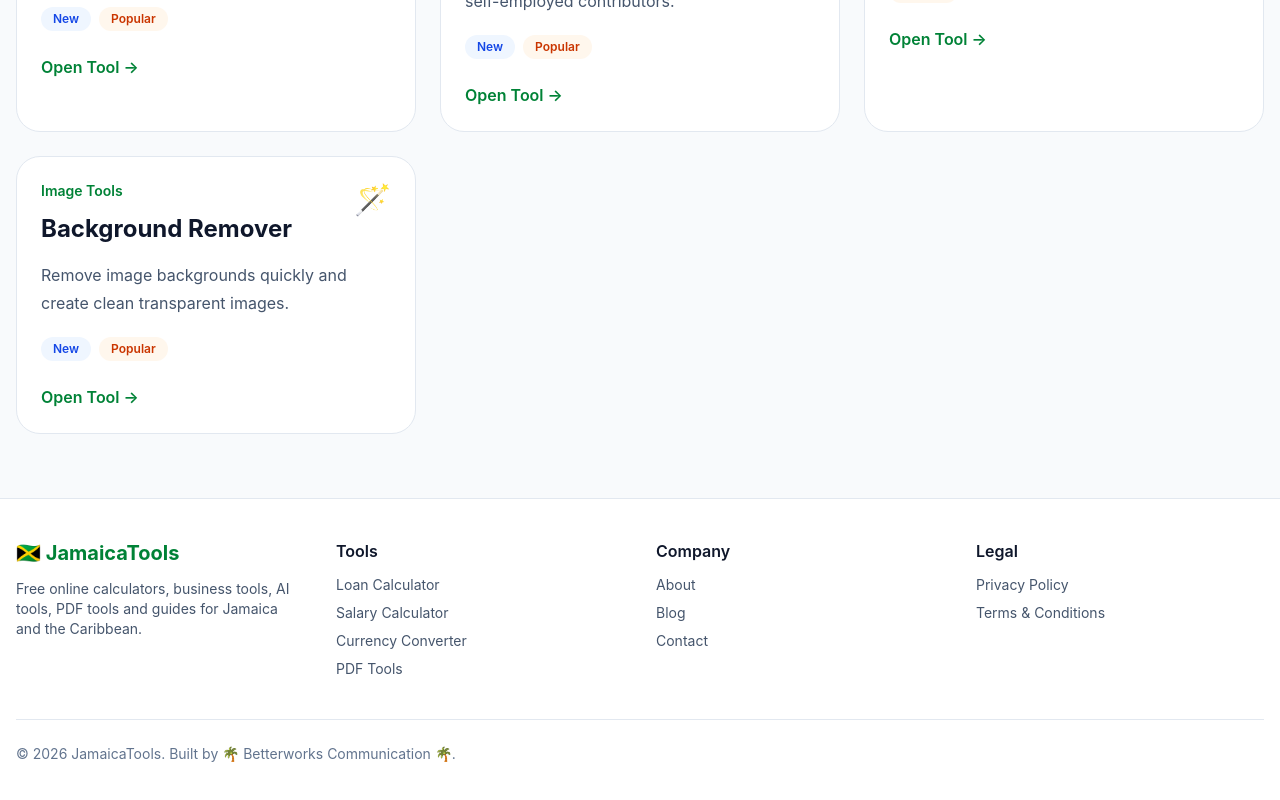
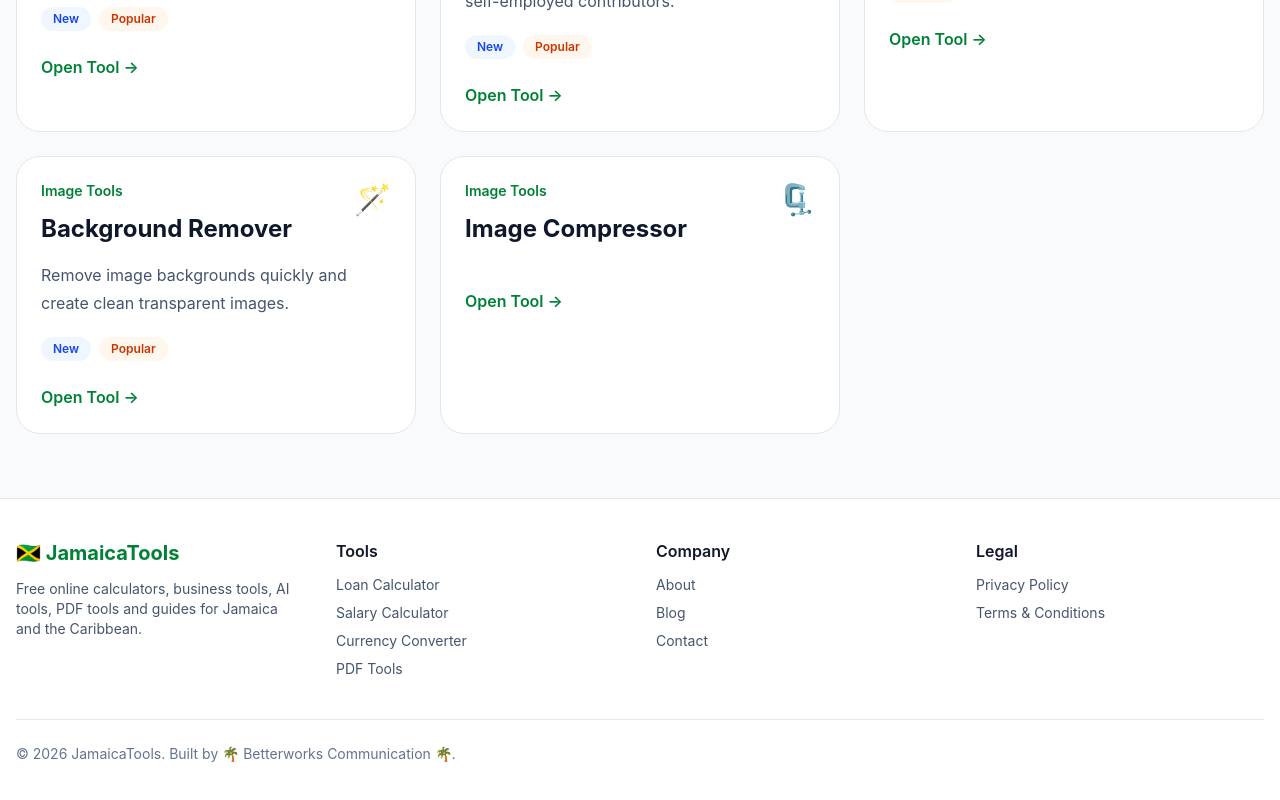
Before and after one commit to Movieslists02/jamaicatools, a React (Vite) app: page /tools in a window 1280 px wide. Shown: the part 937-1737 px from the top of the page. Built offline with nearby package versions, Linux system fonts and the light colour scheme.

Commit message:
feat: add image compressor tool page

```diff
--- /dev/null
+++ b/src/components/tools/images/ImageCompressor.jsx
@@ -0,0 +1,29 @@
+import ImageWorkspace from "./ImageWorkspace";
+
+const ACCEPTED_IMAGE_TYPES = [
+  "image/png",
+  "image/jpeg",
+  "image/webp",
+];
+
+const MAX_IMAGE_SIZE = 10 * 1024 * 1024;
+
+function ImageCompressor() {
+  return (
+    <ImageWorkspace
+      title="Image Compressor"
+      headerTitle="🗜️ Image Compressor"
+      headerSubtitle="Reduce image size while maintaining excellent visual quality."
+      actionLabel="Compress Image"
+      uploadTitle="Drag and drop your image here"
+      uploadDescription="Upload a PNG, JPG/JPEG, or WEBP image up to 10 MB."
+      browseLabel="Browse Image"
+      previewTitle="Original Image"
+      detailsTitle="Image Information"
+      acceptedTypes={ACCEPTED_IMAGE_TYPES}
+      maxFileSize={MAX_IMAGE_SIZE}
+    />
+  );
+}
+
+export default ImageCompressor;
--- a/src/data/tools.js
+++ b/src/data/tools.js
@@ -186,6 +186,31 @@ const tools = [
       "image-resizer",
     ],
   },
+
+
+  {
+    id: 8,
+slug: "image-compressor",
+title: "Image Compressor",
+category: "Image Tools",
+icon: "🗜️",
+    keywords: [
+"compress image",
+"reduce image size",
+"png compressor",
+"jpg compressor",
+"webp compressor",
+    ],
+      seoTitle:
+"Free Image Compressor | JamaicaTools",
+seoDescription:
+"Compress PNG, JPG and WEBP images while maintaining excellent quality.",
+    relatedTools: [
+      "background-remover",
+      "image-converter",
+      "image-resizer",
+    ],
+  },
 ];
 
 export default tools;
--- a/src/pages/ToolDetails.jsx
+++ b/src/pages/ToolDetails.jsx
@@ -8,6 +8,7 @@ import SalaryCalculator from "../components/calculators/SalaryCalculator";
 import BMICalculator from "../components/calculators/BMICalculator";
 import tools from "../data/tools";
 import BackgroundRemover from "../components/tools/images/BackgroundRemover";
+import ImageCompressor from "../components/tools/images/ImageCompressor";
 
 const toolComponents = {
   "loan-calculator": LoanCalculator,
@@ -17,6 +18,7 @@ const toolComponents = {
   "nis-calculator": NISCalculator,
   "bmi-calculator": BMICalculator,
   "background-remover": BackgroundRemover,
+  "image-compressor": ImageCompressor,
 };
 
 function ToolDetails() {
```
